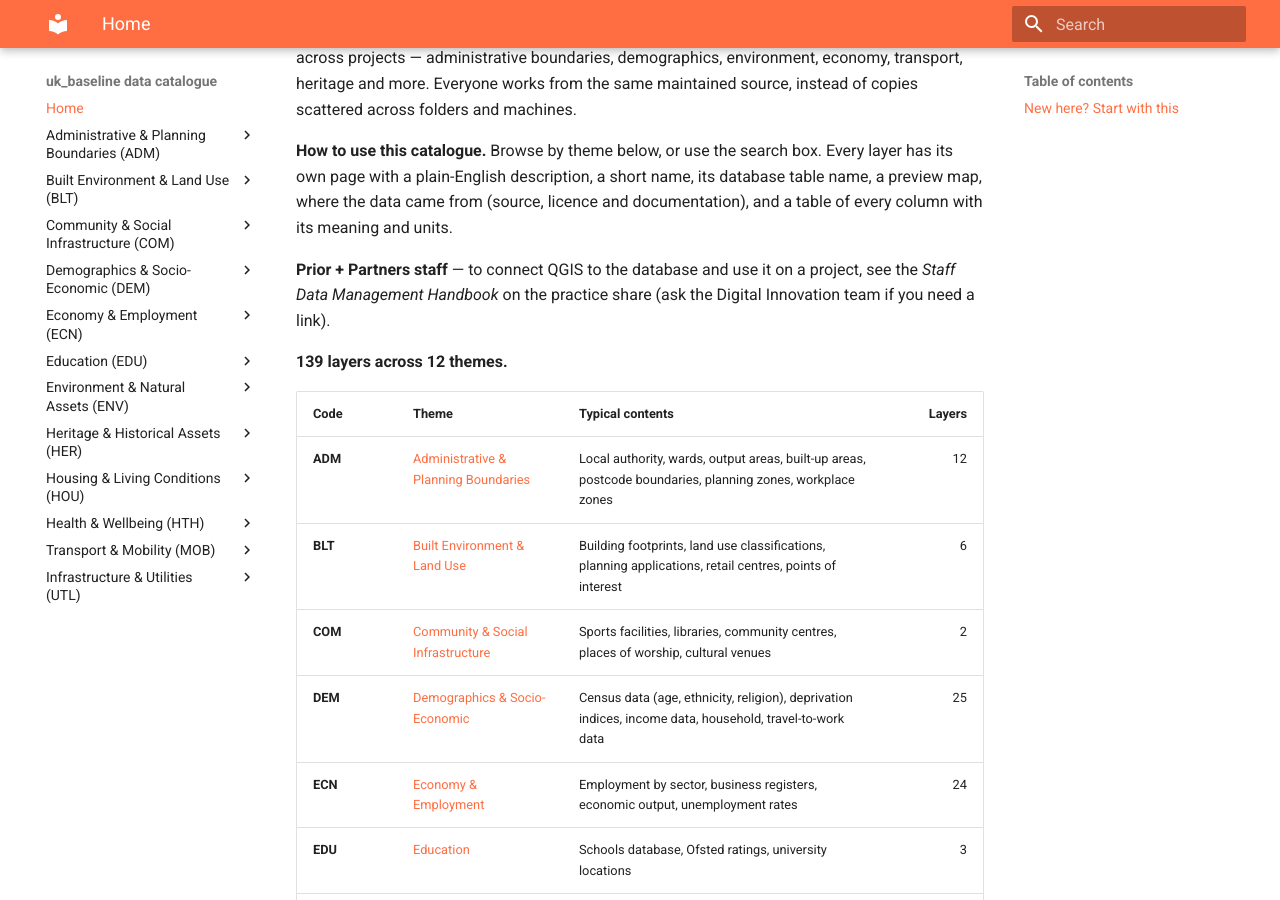
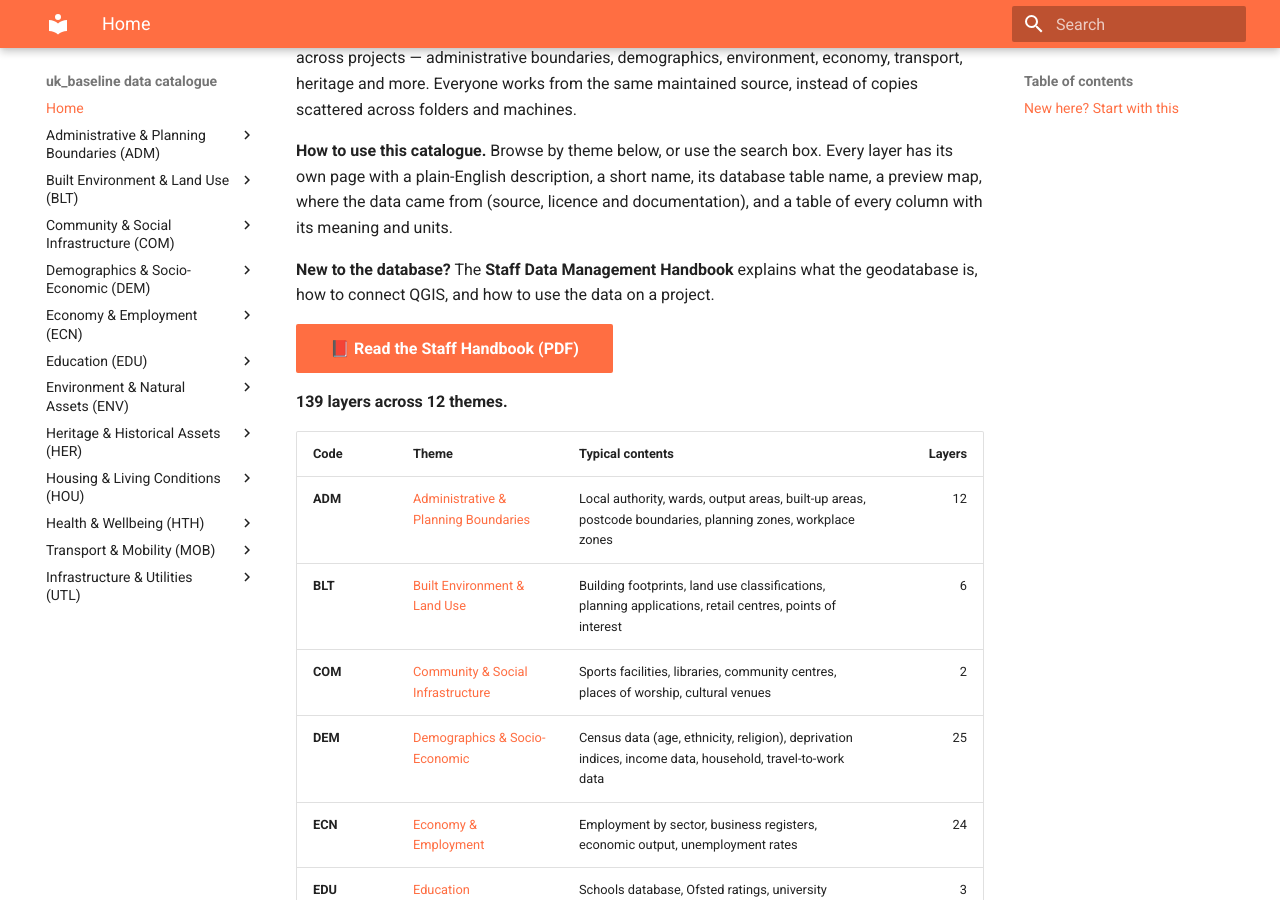
Before and after one commit to Prior-Partners/PP_uk_baseline, an MkDocs documentation site: the page built from docs/index.md, in a window 1280 px wide and 900 px high, scrolled down 302 px. Built offline with MkDocs 1.6.1 and Material for MkDocs 9.7.7, drawn with Linux system fonts in a browser that asks for light colours.

Commit message:
Publish redacted Staff Handbook PDF on the catalogue homepage (one-click button); enable attr_list

```diff
--- a/docs/index.md
+++ b/docs/index.md
@@ -15,9 +15,10 @@ has its own page with a plain-English description, a short name, its database ta
 a preview map, where the data came from (source, licence and documentation), and a table
 of every column with its meaning and units.
 
-**Prior + Partners staff** — to connect QGIS to the database and use it on a project, see
-the *Staff Data Management Handbook* on the practice share (ask the Digital Innovation
-team if you need a link).
+**New to the database?** The **Staff Data Management Handbook** explains what the geodatabase
+is, how to connect QGIS, and how to use the data on a project.
+
+[📕 Read the Staff Handbook (PDF)](PP_Staff_Data_Management_Handbook.pdf){ .md-button .md-button--primary }
 
 **139 layers across 12 themes.**
 
--- a/mkdocs.yml
+++ b/mkdocs.yml
@@ -15,6 +15,7 @@ plugins:
   - search
 markdown_extensions:
   - admonition
+  - attr_list
   - tables
   - toc:
       permalink: true
```
Also changed, not shown: 2 other files.
